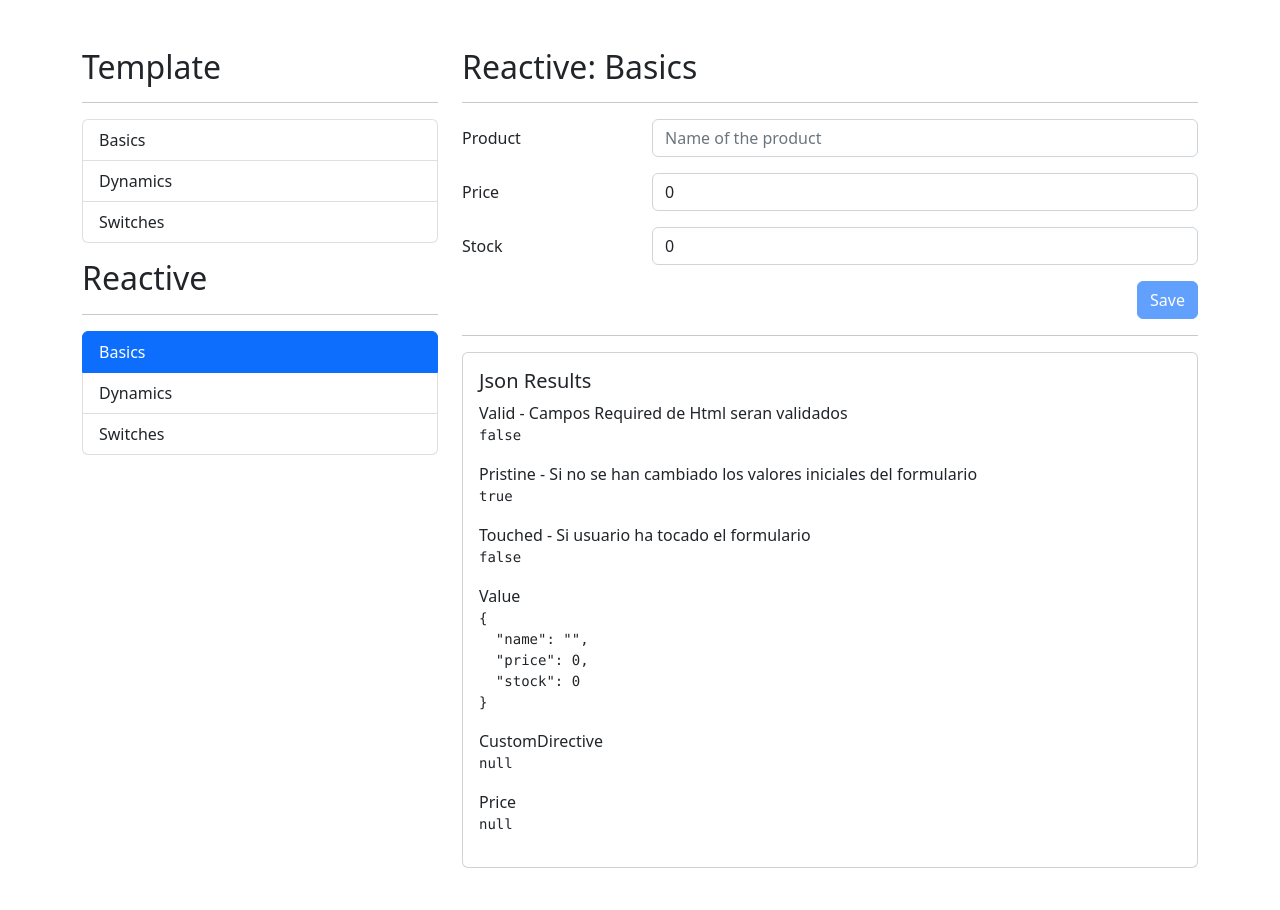
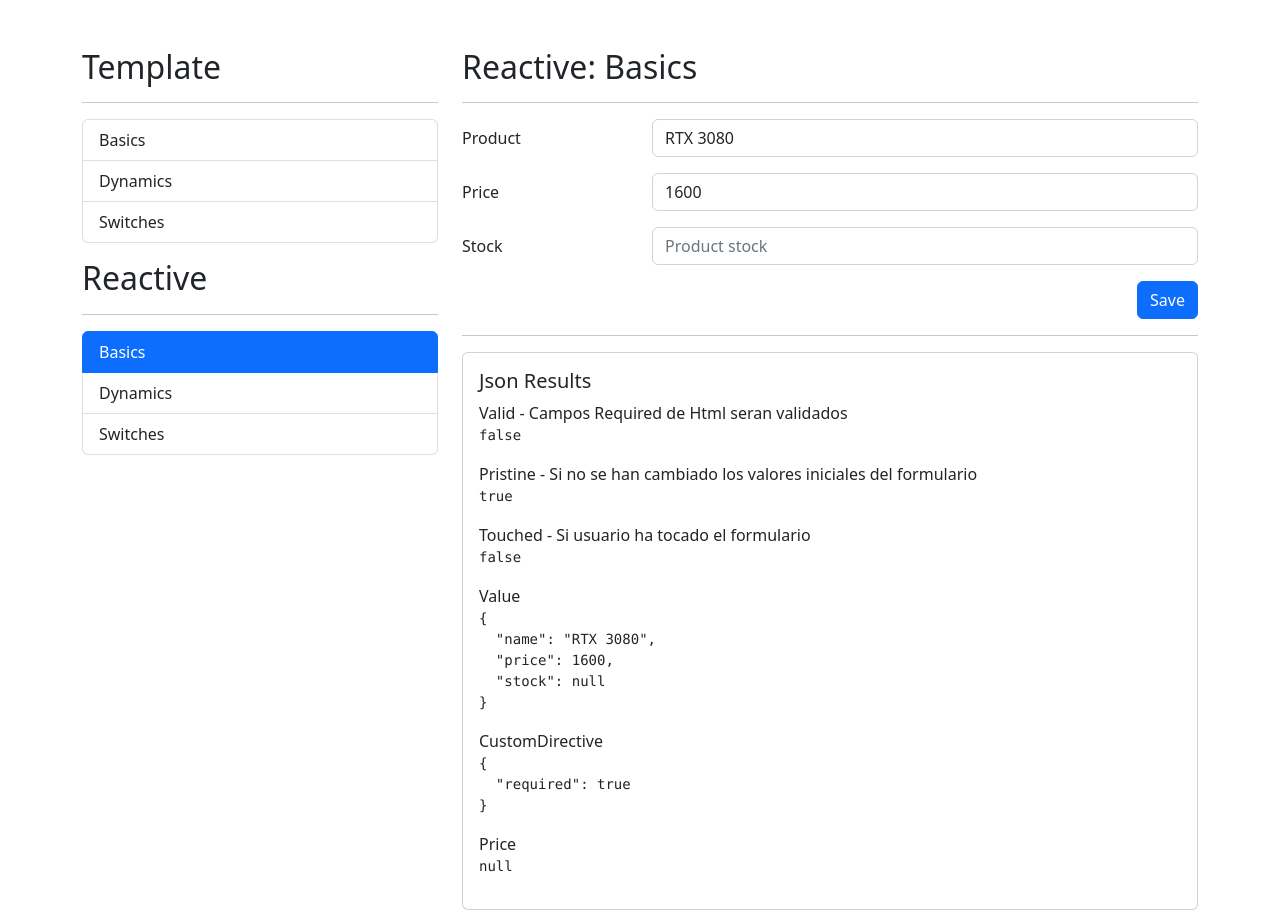
Before and after one commit to BryanParada/FormsApp, an Angular app: page /reactive/basics in a window 1280 px wide. Before the commit the page ends 868 px from the top, so only its background shows below. Built offline with nearby package versions, Linux system fonts and the light colour scheme.

Commit message:
V255 - Reactive - Submit Form

```diff
--- a/src/app/reactive/basics/basics.component.html
+++ b/src/app/reactive/basics/basics.component.html
@@ -8,7 +8,7 @@
 <div class="row">
     <div class="col">
 
-        <form autocomplete="off" [formGroup]="myForm">
+        <form autocomplete="off" [formGroup]="myForm" (ngSubmit)="save()">
             <!-- Campo de producto -->
             <div class="mb-3 row">
                 <label class="col-sm-3 col-form-label">Product</label>
@@ -66,7 +66,8 @@
                 <div class="col">
                     <button type="submit"
                             class="btn btn-primary float-end"
-                            [disabled]="myForm.invalid">
+                            >
+                            <!-- [disabled]="myForm.invalid" -->
                             Save
                     </button>
                 </div>
--- a/src/app/reactive/basics/basics.component.ts
+++ b/src/app/reactive/basics/basics.component.ts
@@ -1,4 +1,4 @@
-import { Component} from '@angular/core';
+import { Component, OnInit } from '@angular/core';
 import { FormGroup, FormControl, FormBuilder, Validators } from '@angular/forms';
 
 @Component({
@@ -7,7 +7,7 @@ import { FormGroup, FormControl, FormBuilder, Validators } from '@angular/forms'
   styles: [
   ]
 })
-export class BasicsComponent{
+export class BasicsComponent implements OnInit{
 
   // myForm: FormGroup = new FormGroup({
   //   'name'  : new FormControl('RTX 4080ti'),
@@ -16,15 +16,36 @@ export class BasicsComponent{
   // })
 
   myForm: FormGroup = this.fb.group({
-    name : ['', [Validators.required, Validators.minLength(3)]   ],  //valor del campo, validador sincrono, validador asincrono
-    price: [0, [Validators.required, Validators.min(0)]],
-    stock: [0, [Validators.required, Validators.min(0)]],
+    name : [, [Validators.required, Validators.minLength(3)]   ],  //valor del campo, validador sincrono, validador asincrono
+    price: [, [Validators.required, Validators.min(0)]],
+    stock: [, [Validators.required, Validators.min(0)]],
   })
 
   constructor( private fb: FormBuilder) { }
+
+  ngOnInit(): void {
+    //setValue   |   para asignar valores a TODAS las propiedades de FormGroup
+    //           v
+    this.myForm.reset({
+      name: 'RTX 3080',
+      price: 1600
+      // ,stock: 17 //al usar reset podemos asignar valores SÓLO a algunas propiedades
+    })
+  }
 
   InvalidField(field: string){
     return this.myForm.controls[field].errors && this.myForm.controls[field].touched
   }
 
+  save(){
+
+    if(this.myForm.invalid){
+      this.myForm.markAllAsTouched();
+      return;
+    }
+
+    console.log(this.myForm.value);
+    this.myForm.reset();
+  }
+
 }
```
